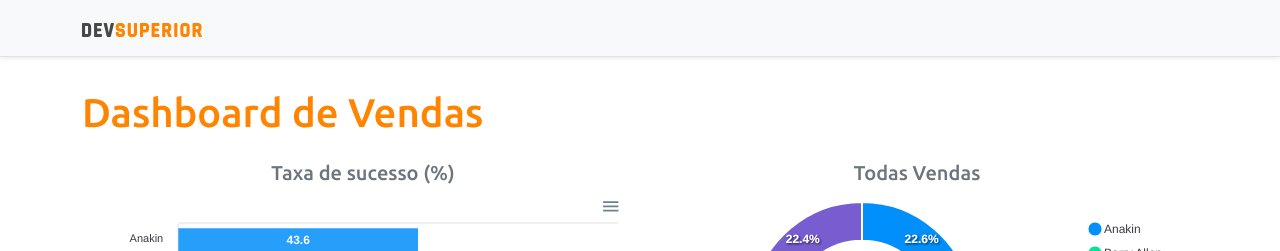
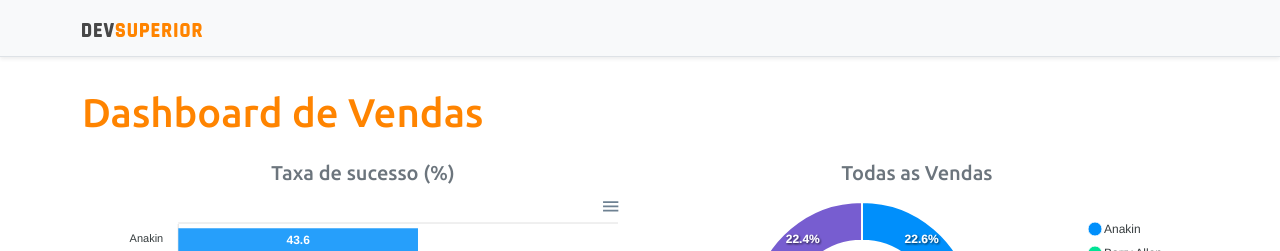
Before and after one commit to daniel-alm26/projetos-sds4, a React (Create React App) app in the folder frontend/: page / in a window 1280 px wide. Shown: the top 251 px of the page. Built offline with nearby package versions, Linux system fonts and the light colour scheme.

Commit message:
Corrigindo Ortografia

```diff
--- a/frontend/src/App.tsx
+++ b/frontend/src/App.tsx
@@ -17,7 +17,7 @@ function App() {
             <BarChart />
           </div>
           <div className="col-sm-6">
-            <h5 className="text-center text-secondary">Todas Vendas</h5>
+            <h5 className="text-center text-secondary">Todas as Vendas</h5>
             <DonutChart />
           </div>
         </div>
```
